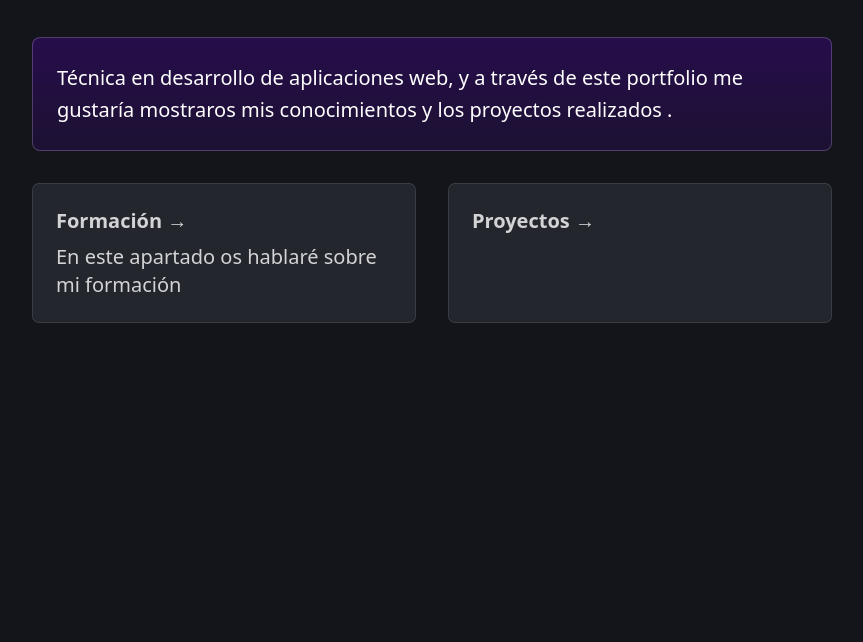
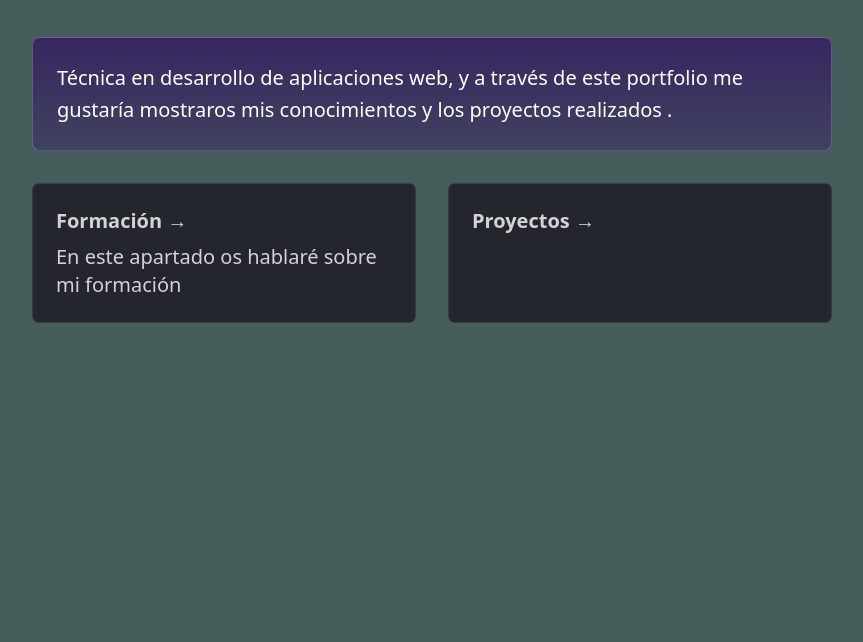
Before and after one commit to agua17/portfolio_agua, an Astro site: page / in a window 1280 px wide. Shown: the part 158-800 px from the top of the page, without its empty margins (208-1071 px from the left). Built offline with nearby package versions, Linux system fonts and the light colour scheme; Astro itself is replaced by a stand-in of ours.

Commit message:
changed_colour

```diff
--- a/src/layouts/Layout.astro
+++ b/src/layouts/Layout.astro
@@ -7,7 +7,7 @@ const { title } = Astro.props;
 ---
 
 <!doctype html>
-<html lang="en">
+<html lang="es">
 	<head>
 		<meta charset="UTF-8" />
 		<meta name="description" content="Astro description" />
@@ -34,7 +34,7 @@ const { title } = Astro.props;
 	}
 	html {
 		font-family: system-ui, sans-serif;
-		background: #13151a;
+		background: #465e5b;
 	}
 	code {
 		font-family:
```
